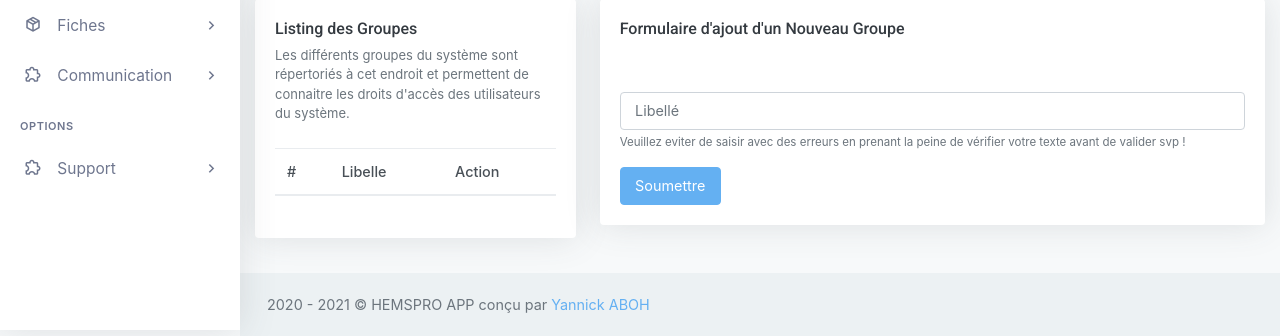
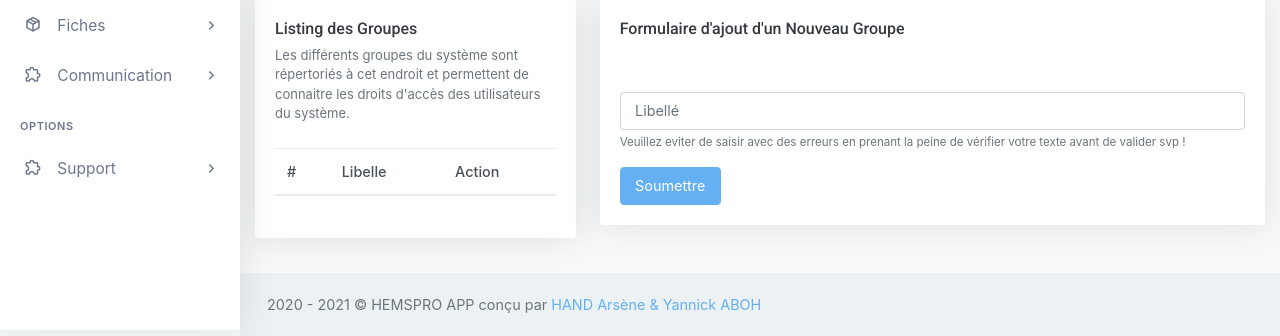
Before and after one commit to yannickaboh/hemsproapp, a Django app: page /importer-groupes/ in a window 1280 px wide. Shown: the part 470-806 px from the top of the page. Run offline with Django 3.2, Linux system fonts and the light colour scheme; the visitor is signed in with stand-in values (Sample User, id 1); lists and menus that the app fills with data are empty; some libraries are stand-ins or nearby versions.

Commit message:
Modification du fichier base.html (pied de page)

```diff
--- a/website/templates/website/base.html
+++ b/website/templates/website/base.html
@@ -75,7 +75,7 @@
                 <div class="container-fluid">
                     <div class="row">
                         <div class="col-md-12">
-                            2020 - 2021 &copy; HEMSPRO APP conçu par <a href="#">Yannick ABOH</a>
+                            2020 - 2021 &copy; HEMSPRO APP conçu par <a href="mailto:arsenehand07@gmail.com">HAND Arsène & Yannick ABOH</a>
                         </div>
                     </div>
                 </div>
```
